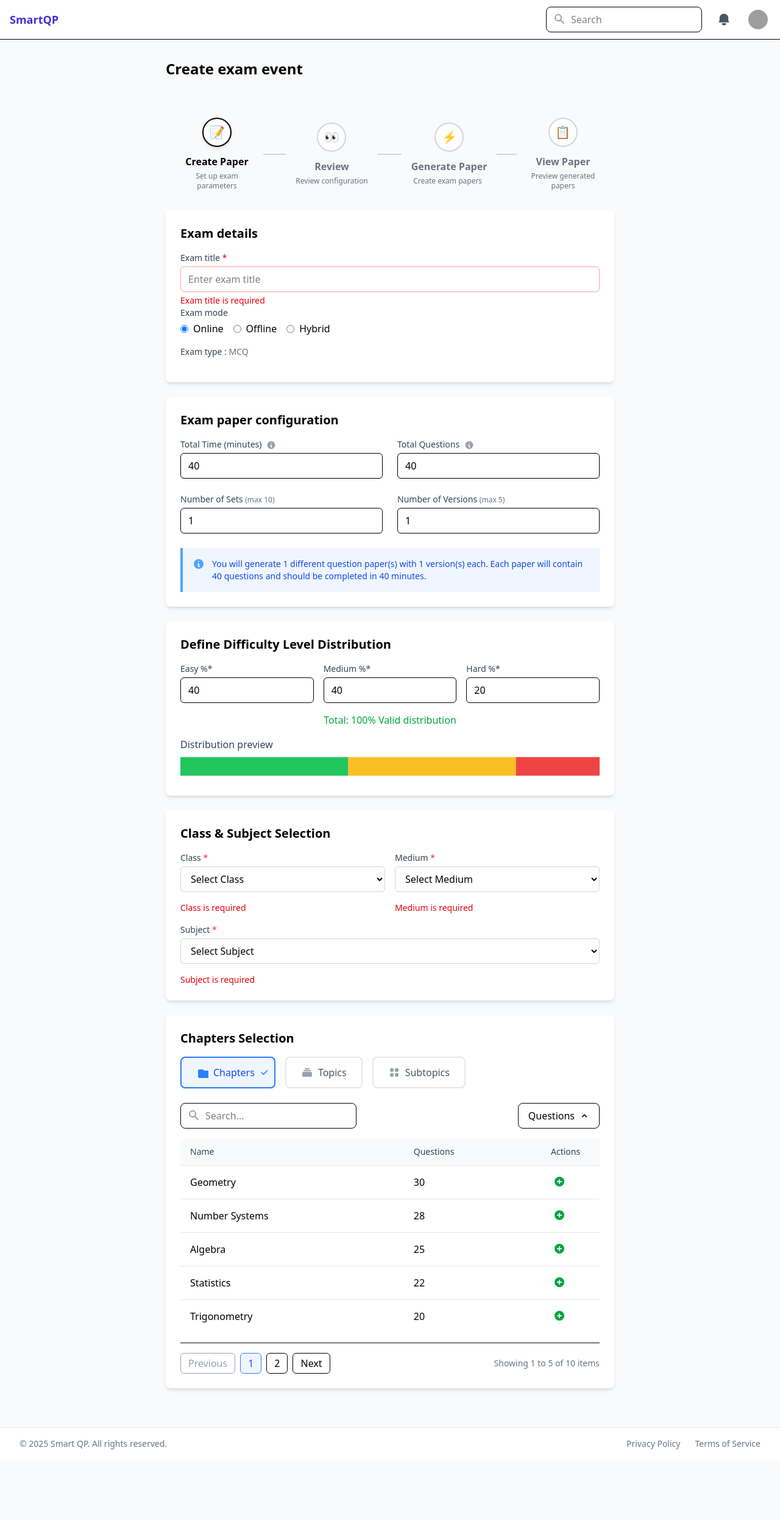
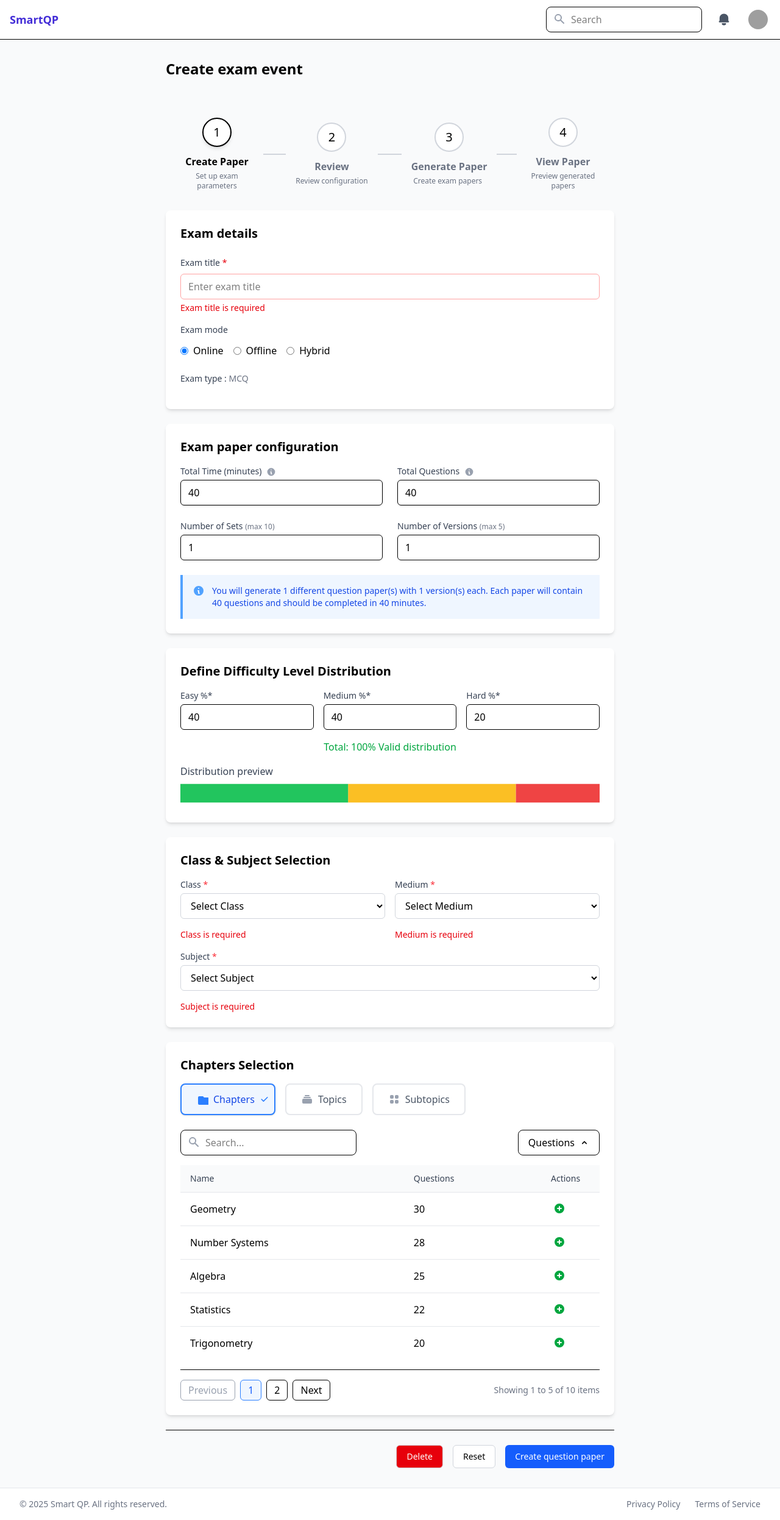
Before and after one commit to Crizter/smartqp, a SvelteKit app: page / in a window 1280 px wide. Shown: the whole page at 61% size. Before the commit the page ends 2394 px from the top, so only its background shows below. Built offline with nearby package versions, Linux system fonts and the light colour scheme; grey boxes are pictures that could not be loaded.

Commit message:
padding fix and change timeline emotes

```diff
--- a/src/lib/components/ExamDetailsForm.svelte
+++ b/src/lib/components/ExamDetailsForm.svelte
@@ -13,7 +13,7 @@
 
 <Card title="Exam details">
   <div>
-    <label class="block text-sm font-medium text-gray-700 mb-1">
+    <label class="block  text-sm font-medium text-gray-700  py-2">
       Exam title <span class="text-red-600">*</span>
     </label>
     <input
@@ -29,14 +29,14 @@
     {/if}
   </div>
 
-  <div class="mb-4">
-    <label class="block text-sm font-medium text-gray-700 mb-1">
+  <div class="mb-4 py-2">
+    <label class="block py-2 text-sm font-medium text-gray-700 mb-1">
       Exam mode
     </label>
     <RadioGroup options={examModes} bind:selected={examMode} />
   </div>
 
-  <div class="mb-4">
+  <div class="mb-4 ">
     <label class="block text-sm font-medium text-gray-700 mb-1">
       Exam type : <span class="text-gray-500"> MCQ </span>
     </label>
--- a/src/lib/components/Stepper.svelte
+++ b/src/lib/components/Stepper.svelte
@@ -5,25 +5,25 @@
     {
       id: 'config',
       label: 'Create Paper',
-      icon: '📝',
+      icon: '1',
       description: 'Set up exam parameters'
     },
     {
       id: 'review',
       label: 'Review',
-      icon: '👀',
+      icon: '2',
       description: 'Review configuration'
     },
     {
       id: 'generate',
       label: 'Generate Paper',
-      icon: '⚡',
+      icon: '3',
       description: 'Create exam papers'
     },
     {
       id: 'view',
       label: 'View Paper',
-      icon: '📋',
+      icon: '4',
       description: 'Preview generated papers'
     }
   ];
--- a/src/routes/+page.svelte
+++ b/src/routes/+page.svelte
@@ -219,14 +219,40 @@
         on:updateQuestions={(e) => allQuestions = e.detail}
       />
     {/if}
-
+<!--
     <div class="mt-8 mb-8">
       <ActionButtons
         onReset={handleReset}
         onDelete={handleDelete}
         onCreatePaper={handleCreatePaper}
       />
+    </div> -->
+    <!-- Action Buttons -->
+  <div class="flex items-center justify-end pt-6 border-t">
+
+    <div class="flex  space-x-4">
+      <button
+        class="px-4 py-2 text-sm font-medium text-white bg-red-600 border border-gray-300 rounded-md hover:bg-gray-50"
+        on:click={handleDelete}
+      >
+        Delete
+      </button>
+
+      <button
+        class="px-4 py-2 text-sm font-medium text-black border border-gray-300  bg-white rounded-md hover:bg-blue-700"
+        on:click={handleDelete}
+      >
+        Reset
+      </button>
+      <button
+        class="px-4 py-2 text-sm font-medium text-white bg-blue-600 rounded-md hover:bg-blue-700"
+        on:click={handleCreatePaper}
+      >
+        Create question paper
+      </button>
     </div>
+  </div>
+
   {:else if currentView === 'review'}
     <ReviewPage
       {examTitle}
```
